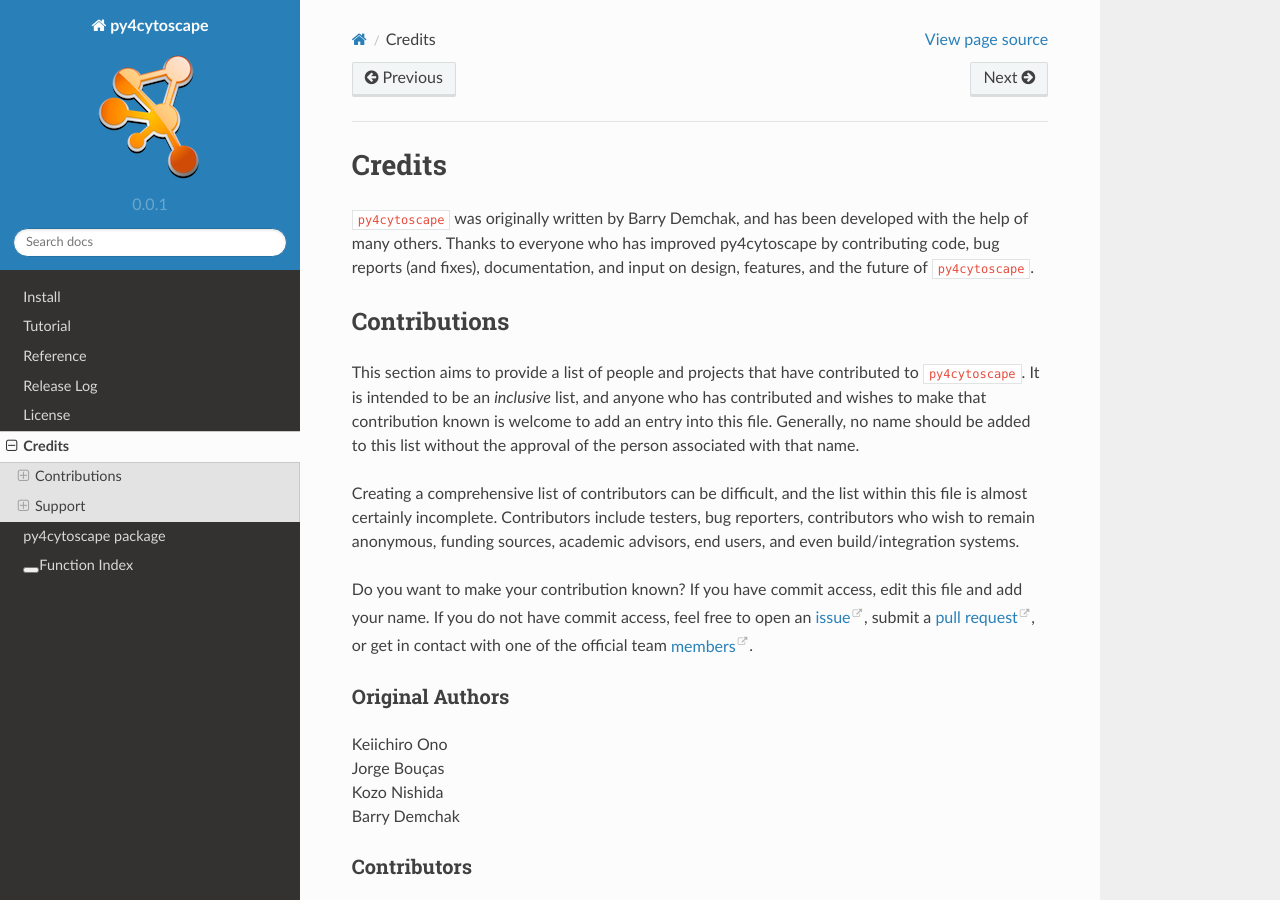
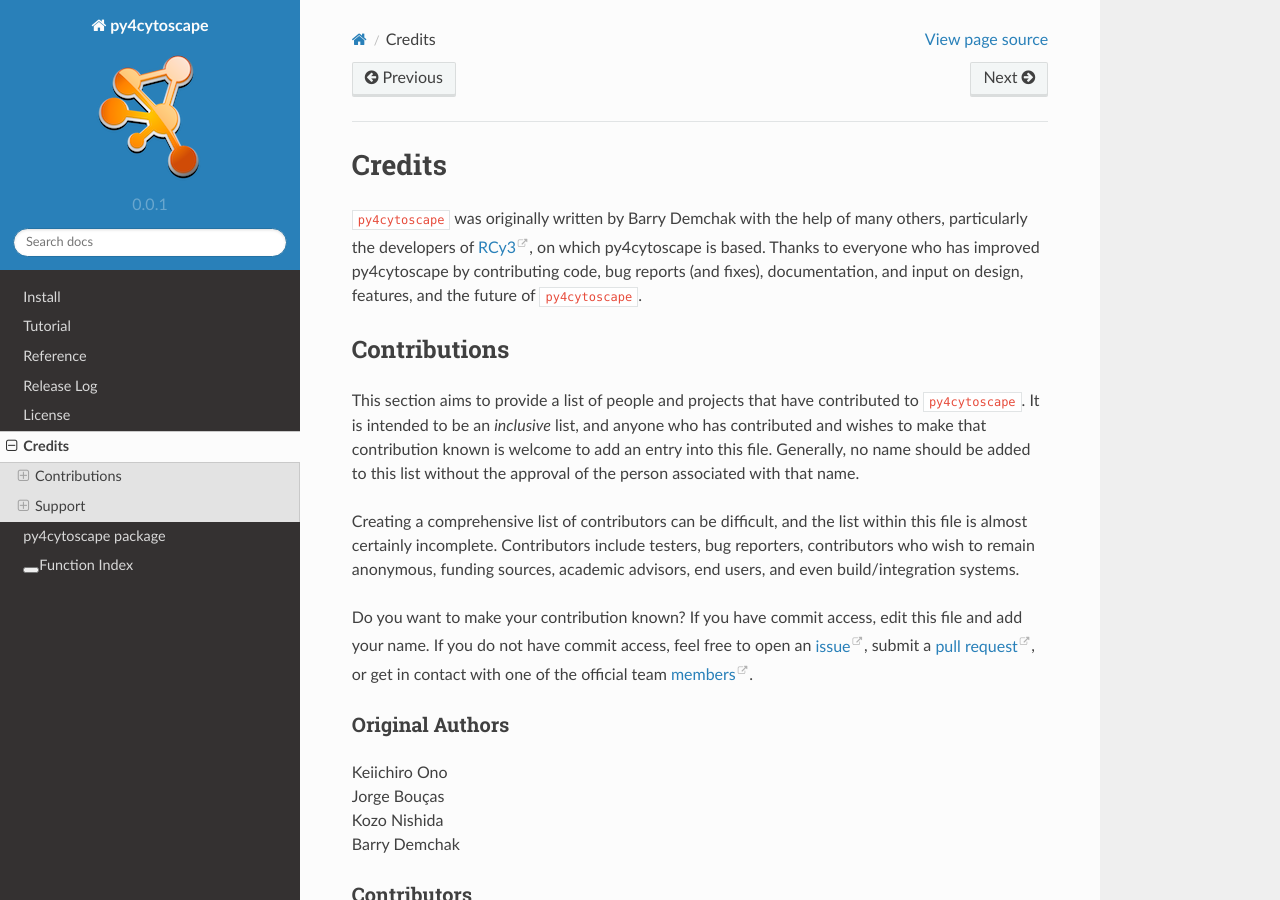
Before and after one commit to cytoscape/py4cytoscape, a Sphinx documentation site: the page built from doc/credits.rst, in a window 1280 px wide and 900 px high. Built offline with Sphinx 7.4.7 and the Read the Docs theme 2.0.0, drawn with Linux system fonts in a browser that asks for light colours; pages that are not in the unit, such as notebooks, are missing from menus.

```diff
--- a/doc/credits.rst
+++ b/doc/credits.rst
@@ -1,8 +1,9 @@
 Credits
 =======
 
-``py4cytoscape`` was originally written by Barry Demchak,
-and has been developed with the help of many others. Thanks to everyone who has
+``py4cytoscape`` was originally written by Barry Demchak with the help of many others, particularly the developers
+of `RCy3 <https://www.ncbi.nlm.nih.gov/pmc/articles/PMC6880260/>`_, on which py4cytoscape is based.
+Thanks to everyone who has
 improved py4cytoscape by contributing code, bug reports (and fixes), documentation,
 and input on design, features, and the future of ``py4cytoscape``.
 
--- a/doc/index.rst
+++ b/doc/index.rst
@@ -39,7 +39,10 @@
 
 The audience for py4cytoscape includes biologists, mathematicians, physicists, biologists,
 computer scientists, and social scientists. A running sample of research based on Cytoscape can be found on
-`Tumblr <https://cytoscape-publications.tumblr.com/>`_. Google Scholar reports that Cytoscape was cited in over 10,000 in academic papers
+`Tumblr <https://cytoscape-publications.tumblr.com/>`_. Cytoscape provides `tutorials <https://github.com/cytoscape/cytoscape-tutorials/wiki>`_,
+`videos <https://www.youtube.com/channel/UCv6auk9FK4NgXiXiqrDLccw>`_, and `automation vignettes <https://github.com/cytoscape/cytoscape-automation/wiki>`_.
+
+Google Scholar reports that Cytoscape was cited in over 10,000 in academic papers
 in `2019 <https://scholar.google.com/scholar?start=0&q=cytoscape&hl=en&as_sdt=0,5&as_ylo=2019&as_yhi=2019>`_, most of
 which executed Cytoscape via the traditional mouse and keyboard. py4cytoscape can automate these results as a means of
 achieving `reproducible science <https://www.nature.com/articles/s41562-016-0021>`_.
```
